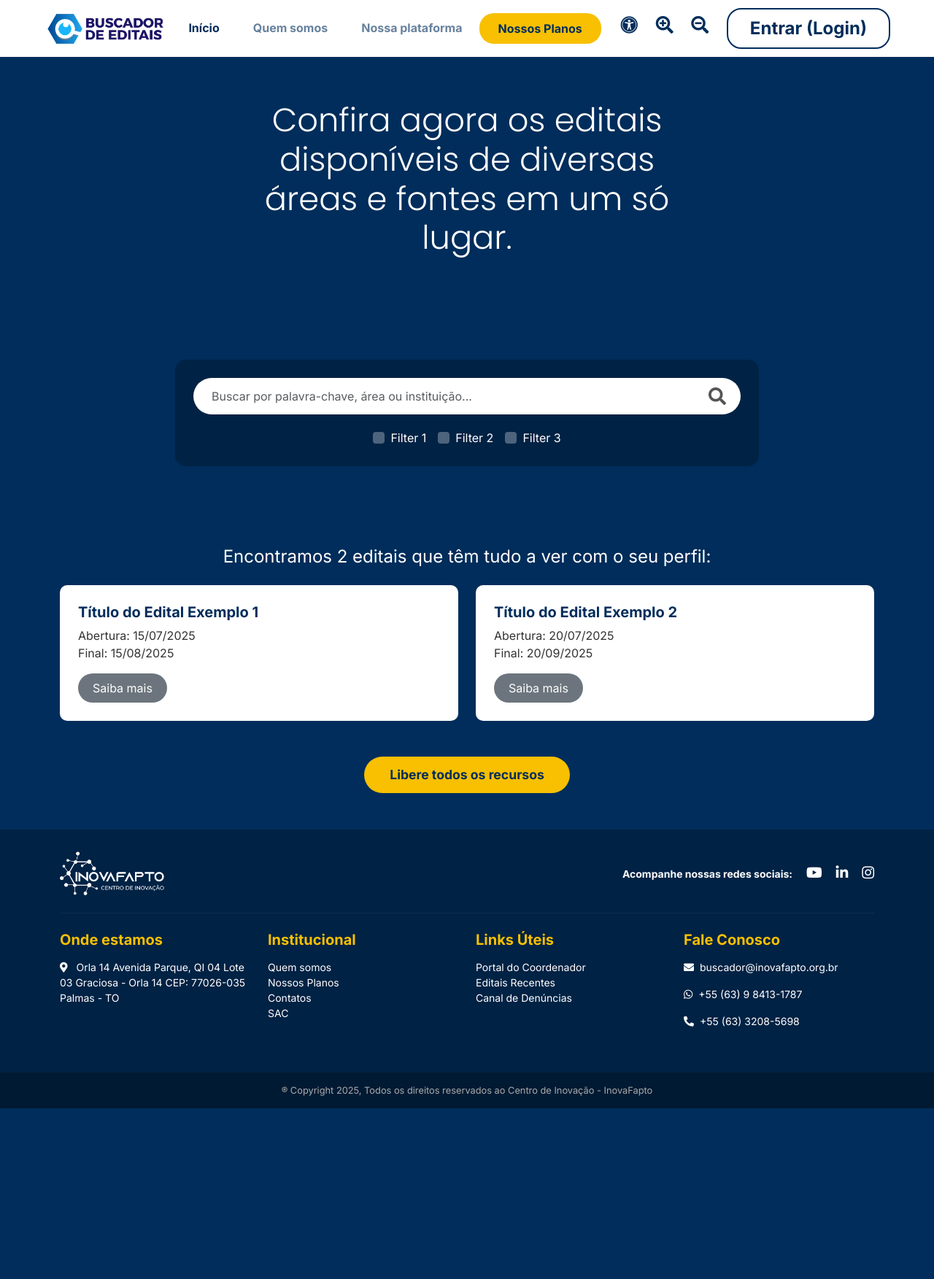
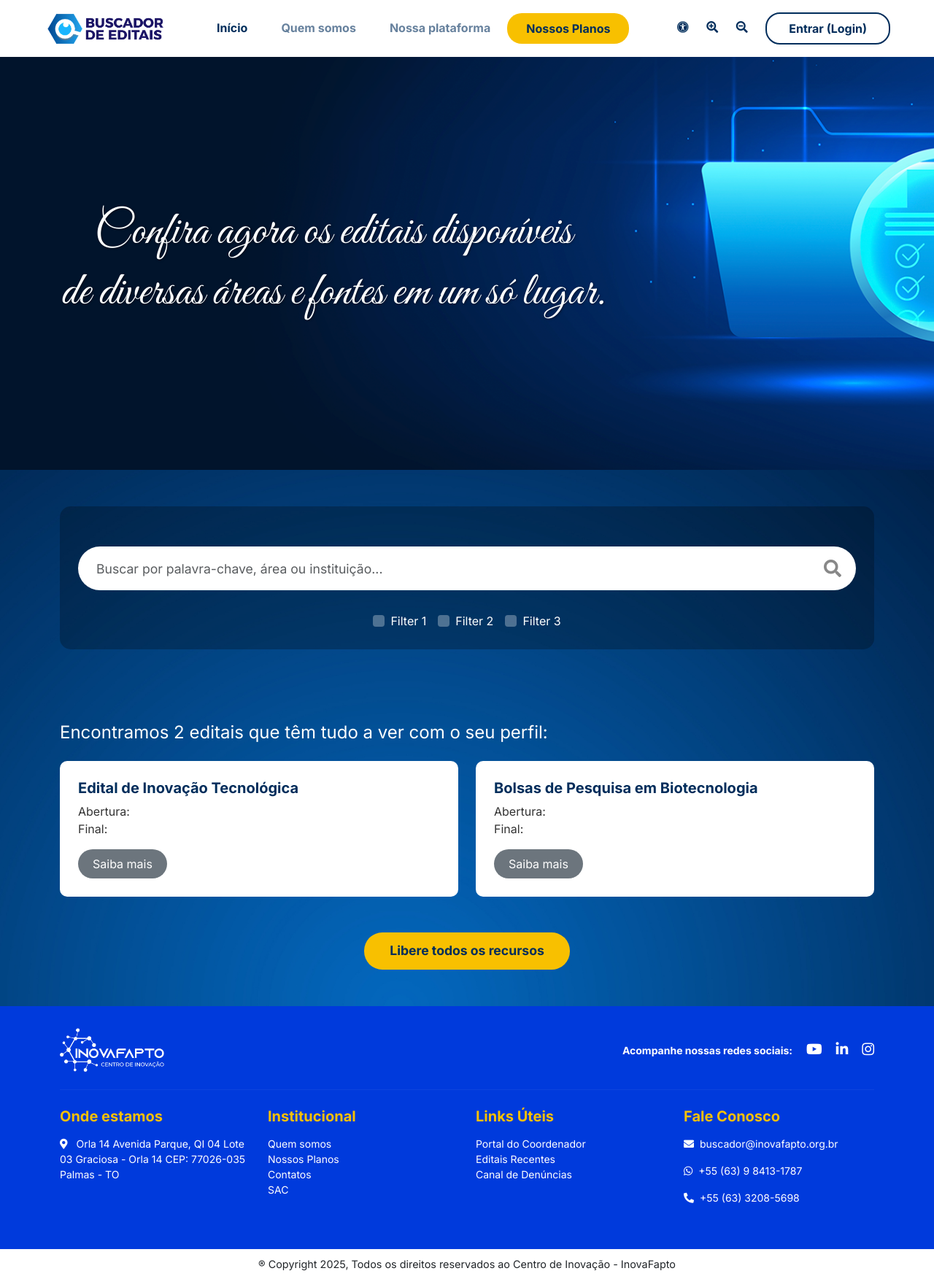
Before and after one commit to viniciuslds/telas-buscador-editais, a Django app: page / in a window 1280 px wide. Shown: the whole page at 73% size. Before the commit the page ends 1519 px from the top, so only its background shows below. Run offline with Django 4.2, Linux system fonts and the light colour scheme; some libraries are stand-ins or nearby versions.

Commit message:
Ajustes finos tela home

```diff
--- a/static/css/style.css
+++ b/static/css/style.css
@@ -49,7 +49,7 @@
 .header-actions a {
     color: #002D5B;
     margin-left: 20px;
-    font-size: 1.5rem; /* Aumentei para melhor visibilidade */
+    font-size: 1.0rem; /* Aumentei para melhor visibilidade */
 }
 
 .header-actions .btn-login {
@@ -82,31 +82,37 @@
     background-color: rgba(0, 0, 0, 0.25);
     padding: 25px;
     border-radius: 15px;
-    max-width: 800px;
+    max-width: 1500px;
     margin: 0 auto; /* Centraliza o container */
 }
 
 .search-box {
-    position: relative;
-    margin-bottom: 20px; /* Espaço entre a busca e os filtros */
+    /* Aumenta a largura máxima da barra de busca */
+    max-width: 1500px;
+    /* Centraliza a barra na tela */
+    margin: 30px auto 0 auto;
+    position: relative; /* Mantém a posição para o ícone */
 }
 
 .search-box input {
-    height: 50px;
-    border-radius: 25px;
+    /* Aumenta a altura do campo */
+    height: 60px;
+    /* Aumenta o tamanho da fonte para acompanhar a altura */
+    font-size: 1.1rem;
+    border-radius: 30px; /* Raio da borda um pouco maior */
     border: none;
-    padding-left: 25px;
-    padding-right: 60px; /* Aumenta espaço para o ícone */
+    padding-left: 25px; /* Mais espaço interno */
+    padding-right: 60px;
 }
 
+/* Ajuste pequeno na posição do ícone */
 .search-box .search-icon {
     position: absolute;
     right: 20px;
     top: 50%;
     transform: translateY(-50%);
     font-size: 1.5rem;
-    color: #555;
-    cursor: pointer;
+    color: #888;
 }
 
 .search-box .clear-icon {
@@ -136,13 +142,10 @@
   height: 100px; /* ajuste conforme necessário */
 }
 
+.spacer-min {
+  height: 30px; /* ajuste conforme necessário */
+}
 
-/* --- Seção de Resultados --- */
-.results-section {
-    padding: 50px 0;
-    color: white;
-    background-color: #002D5B; /* Cor de fundo para a seção */
-}
 
 .results-section h4 {
     text-align: center;
@@ -180,7 +183,7 @@
 
 /* --- Footer --- */
 footer.main-footer {
-    background-color: #002244; /* Um azul um pouco diferente para contraste */
+    background-image: url("../img/footer-background.png");
     font-size: 14px;
     padding-top: 30px;
     padding-bottom: 20px;
@@ -209,12 +212,13 @@
 
 /* Sub-footer com copyright */
 .sub-footer {
+    padding: 10px 60px;
+    align-items: center;
+    background-color: white; /* Adicionado para corresponder à imagem */
     text-align: center;
-    padding: 15px;
-    font-size: 0.8rem;
-    background-color: #001A33;
-    color: #aaa;
+    font-size: 0.9rem;
 }
+
 
 /* Media Query para responsividade */
 @media (max-width: 992px) {
@@ -242,3 +246,37 @@
         margin-bottom: 10px;
     }
 }
+/* --- Estilos para as Novas Seções Hero --- */
+
+/* Estilo para a seção do título com a imagem */
+.hero-title-section {
+    /* !!IMPORTANTE!! Certifique-se que este caminho para a imagem está correto */
+    background-image: url("../img/hero-graphic.png");
+    background-repeat: no-repeat;
+    background-position: center;
+    background-size: cover;
+    color: white;
+    padding: 200px 0; /* Aumenta ou diminui o espaço acima/abaixo do texto */
+    text-align: center;
+}
+
+.hero-title-section h1 {
+    font-size: 4rem; /* Levemente ajustado */
+    font-weight: 400; /* Mantém a fonte fina e elegante */
+    font-family: "Great Vibes", cursive;
+    margin: 0; /* REMOVIDO o 'auto' para alinhar à esquerda */
+    max-width: 750px; /* Limita a largura do texto para quebrar a linha de forma bonita */
+    line-height: 1.3; /* Melhora o espaçamento entre as linhas */
+    text-shadow: 1px 1px 3px rgba(0, 0, 0, 0.5);
+}
+
+
+/* Estilo para a seção da barra de busca */
+.hero-search-section {
+    padding: 50px 0;
+    background-image: url("../img/hero-background.png");
+    background-repeat: no-repeat;
+    background-position: center;
+    background-size: cover;
+    color: white;
+}
--- a/templates/base.html
+++ b/templates/base.html
@@ -11,6 +11,9 @@
     <link rel="preconnect" href="https://fonts.googleapis.com">
     <link rel="preconnect" href="https://fonts.gstatic.com" crossorigin>
     <link href="https://fonts.googleapis.com/css2?family=Inter:wght@400;700&family=Poppins:wght@300;400;700&display=swap" rel="stylesheet">
+    <link href="https://fonts.googleapis.com/css2?family=Dancing+Script&display=swap" rel="stylesheet">
+    <link href="https://fonts.googleapis.com/css2?family=Allura&display=swap" rel="stylesheet">
+    <link href="https://fonts.googleapis.com/css2?family=Allura&family=Great+Vibes&display=swap" rel="stylesheet">
 
     <link rel="stylesheet" href="https://cdnjs.cloudflare.com/ajax/libs/font-awesome/5.15.4/css/all.min.css">
 
--- a/templates/home.html
+++ b/templates/home.html
@@ -4,16 +4,22 @@
 {% block title %}Buscador de Editais - Início{% endblock %}
 
 {% block content %}
-<section class="hero-section">
+
+<section class="hero-title-section">
     <div class="container">
-        <h1>Confira agora os editais disponíveis de diversas áreas e fontes em um só lugar.</h1>
-        <div class="spacer-lg"></div> <!-- Espaço grande, limpo e sem repetição -->
+        <h1>Confira agora os editais disponíveis <br> de diversas áreas e fontes em um só lugar.</h1>
+    </div>
+</section>
+
+<section class="hero-search-section">
+    <div class="container">
         <div class="search-container">
             <div class="search-box">
                 <input type="text" class="form-control" placeholder="Buscar por palavra-chave, área ou instituição...">
                 <i class="fas fa-times-circle clear-icon" style="display: none;"></i>
                 <i class="fas fa-search search-icon"></i>
             </div>
+            <div class="spacer-min"></div>
             <div class="filters d-flex">
                 <div class="form-check me-3">
                     <input class="form-check-input" type="checkbox" value="" id="filter1">
@@ -29,34 +35,25 @@
                 </div>
             </div>
         </div>
+        <div class="spacer-lg"></div>
     </div>
-</section>
-
-<section class="results-section">
         <div class="container">
         <h4 class="mb-4">Encontramos 2 editais que têm tudo a ver com o seu perfil:</h4>
         <div class="row">
-            {# Exemplo de card - o seu loop {% for %} viria aqui #}
+            {% for edital in editais %}
         <div class="col-md-6">
           <div class="result-card">
-                    <h5>Título do Edital Exemplo 1</h5>
+            <h5>{{ edital.titulo }}</h5>
             <p>
-                        Abertura: 15/07/2025<br>
-                        Final: 15/08/2025
+              Abertura: {{ edital.data_abertura|date:"d/m/Y" }}<br>
+              Final: {{ edital.data_final|date:"d/m/Y" }}
             </p>
-                    <a href="#" class="btn btn-secondary btn-saiba-mais">Saiba mais</a>
+            <a href="{{ edital.link_oficial }}" target="_blank" class="btn btn-secondary btn-saiba-mais">Saiba mais</a>
           </div>
         </div>
-            <div class="col-md-6">
-                <div class="result-card">
-                    <h5>Título do Edital Exemplo 2</h5>
-                    <p>
-                        Abertura: 20/07/2025<br>
-                        Final: 20/09/2025
-                    </p>
-                    <a href="#" class="btn btn-secondary btn-saiba-mais">Saiba mais</a>
-                </div>
-            </div>
+        {% empty %}
+          <p class="text-center">Nenhum edital encontrado.</p>
+        {% endfor %}
         </div>
         <div class="text-center mt-4">
              <a href="#" class="btn btn-liberar-recursos">Libere todos os recursos</a>
```
Also changed, not shown: static/img/footer-background.png, static/img/hero-background.jpg (deleted), static/img/hero-background.png (added). Lines whose indentation alone changed are shown as unchanged.
